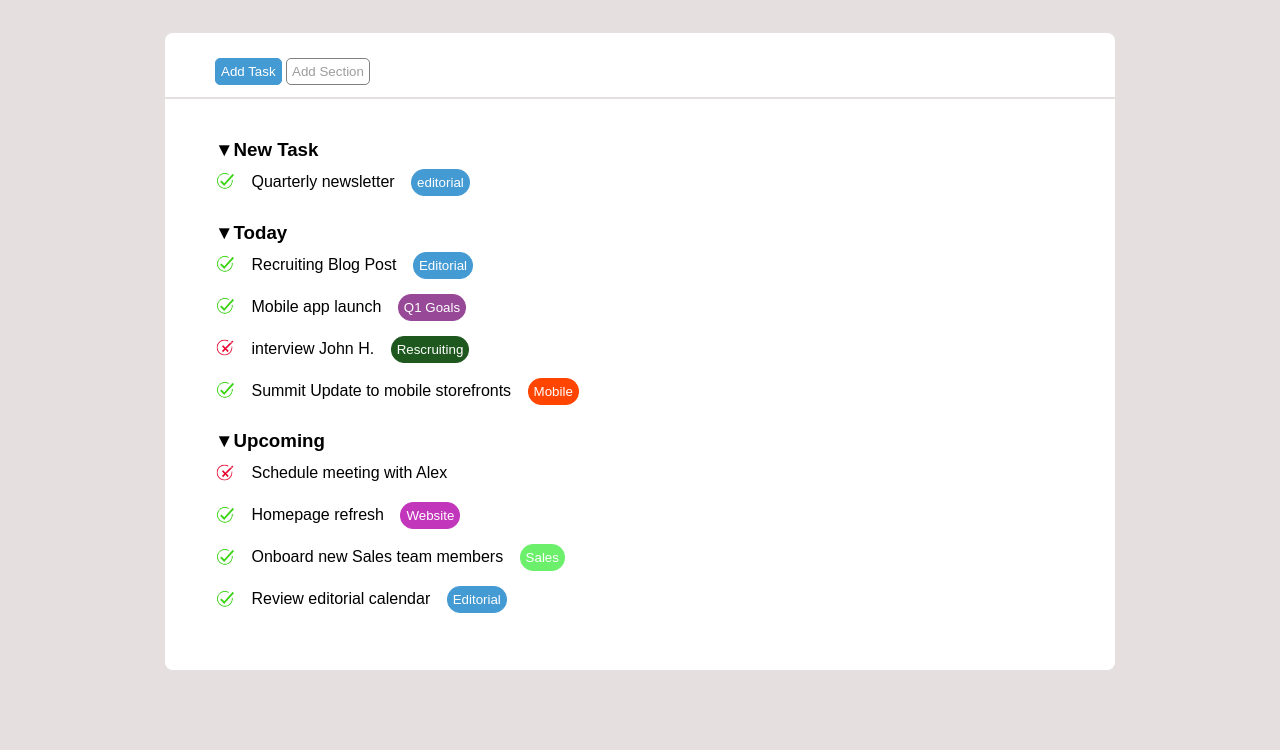
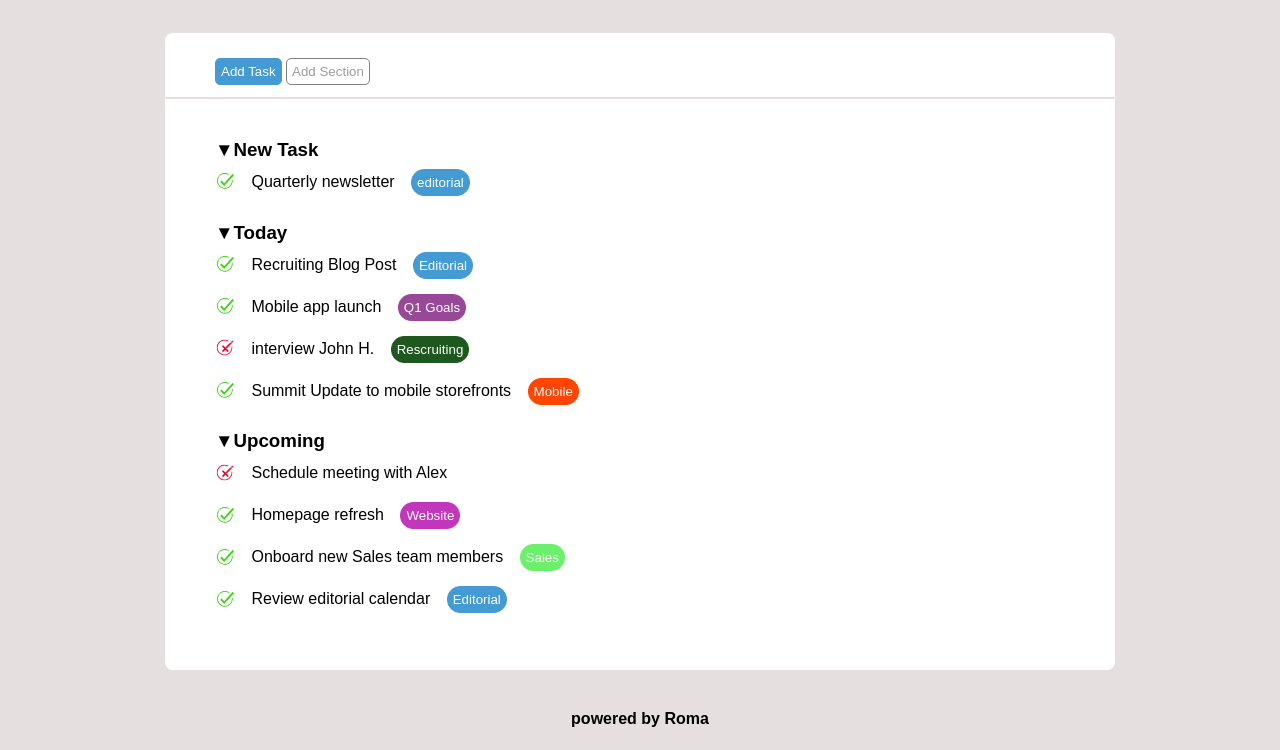
Before and after one commit to Daedry/html-css-toboolist, a plain HTML site: page index.html in a window 1280 px wide. Shown: the part 105-855 px from the top of the page. Before the commit the page ends 815 px from the top, so only its background shows below. Drawn offline with Linux system fonts and the light colour scheme; files whose address does not match are found by name.

Commit message:
add footer

```diff
--- a/css/style.css
+++ b/css/style.css
@@ -135,3 +135,9 @@ body{
     border-radius: 13px;
     padding: 5px;
 }
+
+/**** Footer ****/
+
+footer>h4{
+    text-align: center;
+}
--- a/index.html
+++ b/index.html
@@ -82,5 +82,9 @@
        </div>
     </main>
     <!-- corpo del sito -->
+
+    <footer>
+        <h4>powered by Roma</h4>
+    </footer>
 </body>
 </html>
```
